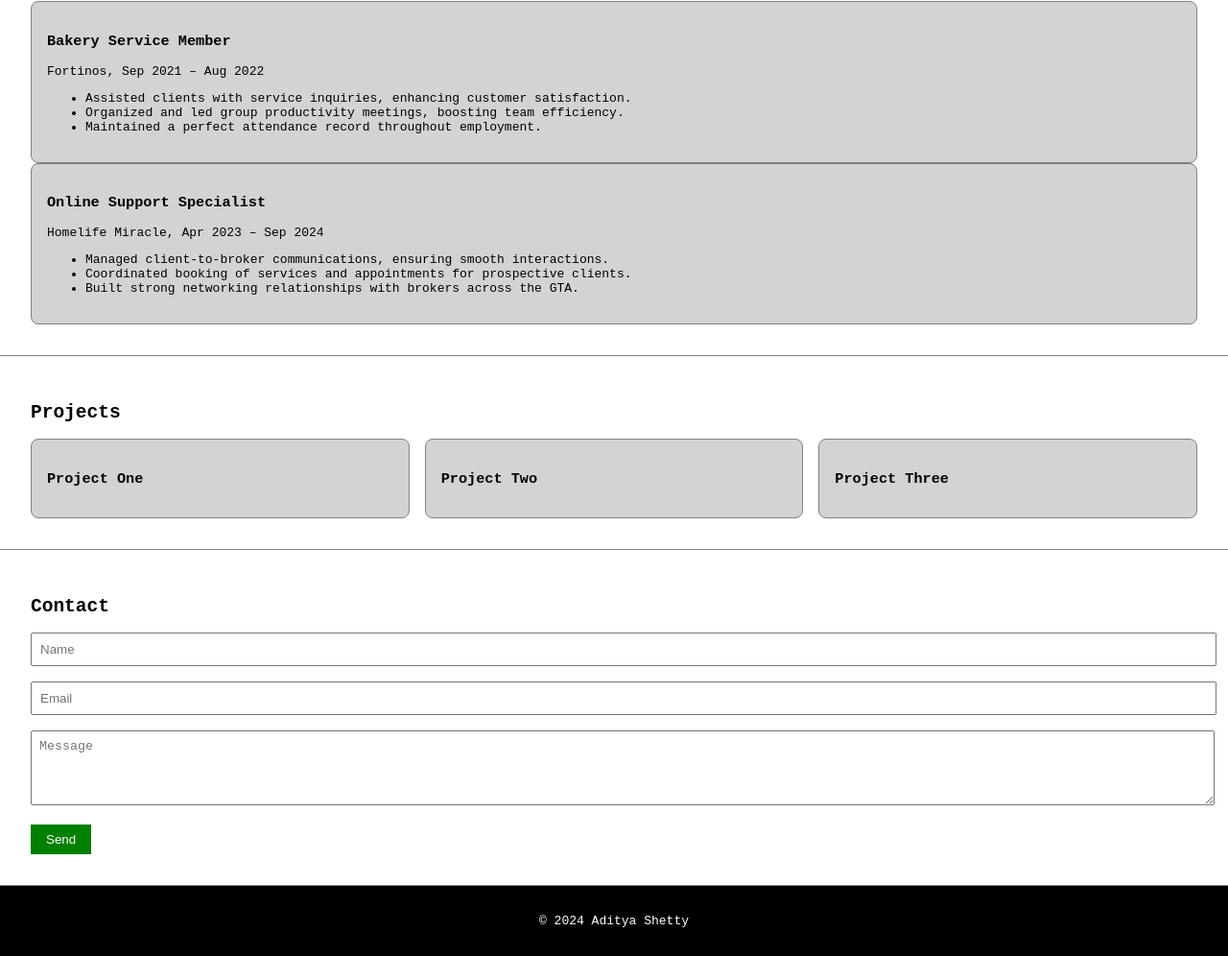
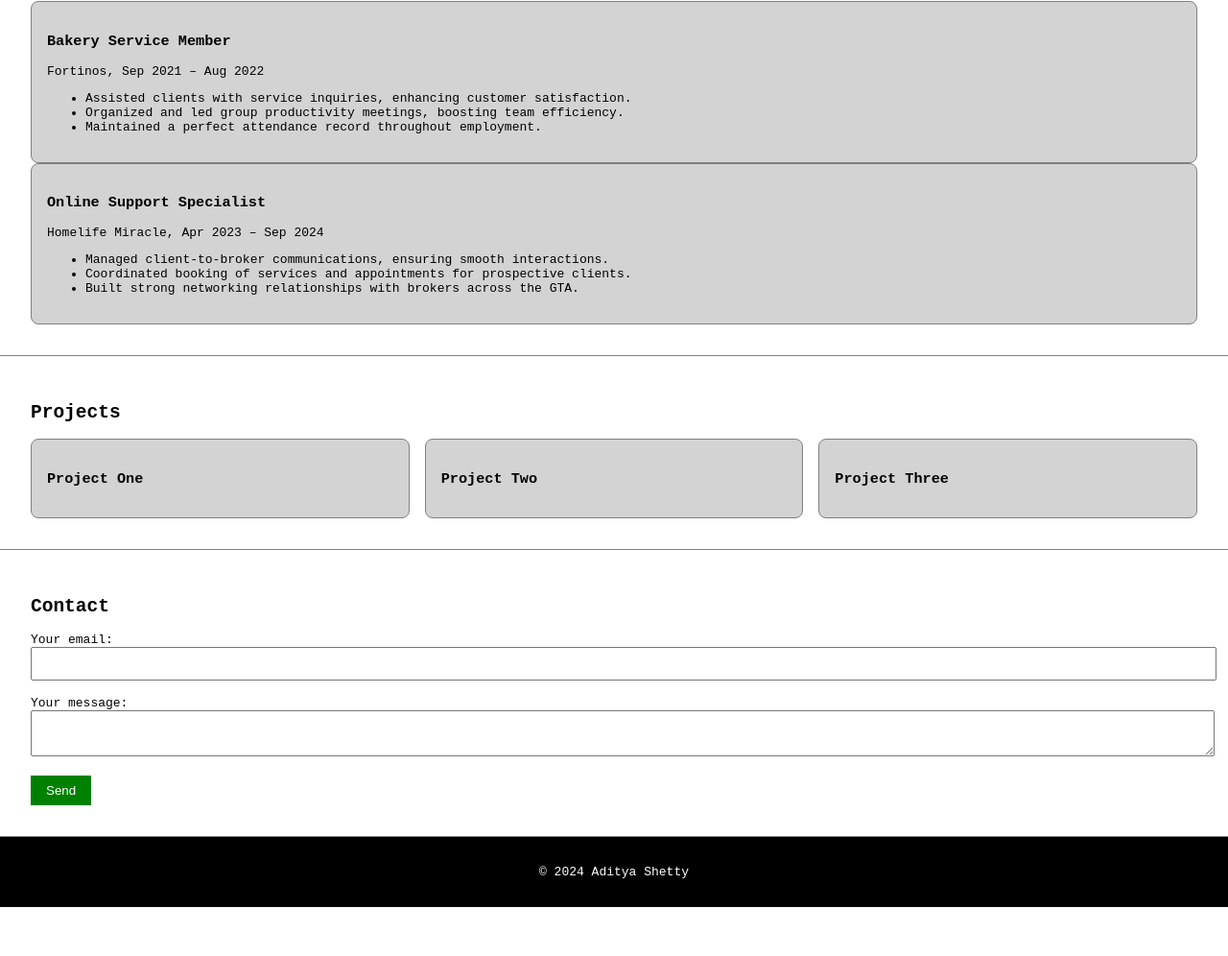
Before and after one commit to AdityaShett/portflio-website, a plain HTML site: page index.html in a window 1280 px wide. Shown: the part 612-1608 px from the top of the page at 96% size. After the commit the page ends 1557 px from the top, so only its background shows below. Drawn offline with Linux system fonts and the light colour scheme.

Commit message:
Update index.html

```diff
--- a/index.html
+++ b/index.html
@@ -155,12 +155,21 @@
   <section id="contact" class="contact">
     <h2>Contact</h2>
 
-      <form action="https://formspree.io/f/mblkdpvz" method="POST">
-        <input type="text" name="name" placeholder="Name" required>
-        <input type="email" name="email" placeholder="Email" required>
-        <textarea name="message" placeholder="Message" rows="4" required></textarea>
-        <button type="submit">Send</button>
-      </form>
+         <form
+          action="https://formspree.io/f/mblkdpvz"
+          method="POST"
+        >
+          <label>
+            Your email:
+            <input type="email" name="email">
+          </label>
+          <label>
+            Your message:
+            <textarea name="message"></textarea>
+          </label>
+          <!-- your other form fields go here -->
+          <button type="submit">Send</button>
+        </form>
 
   </section>
 
```
